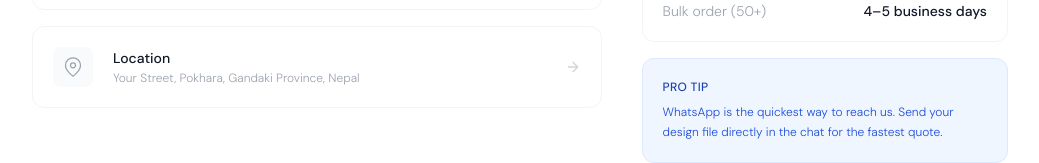
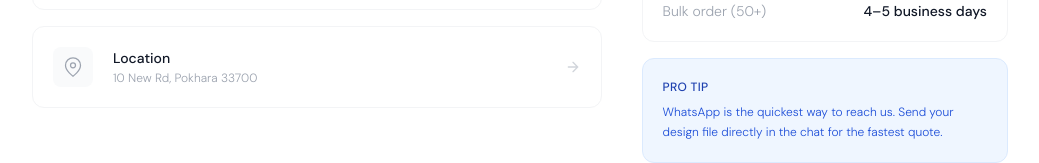
Before and after one commit to tekchapagain1/gandaki-graphics, a Next.js app: page /contact in a window 1280 px wide. Shown: the part 608-771 px from the top of the page, without its empty margins (120-1159 px from the left). Built offline with nearby package versions, Linux system fonts and the light colour scheme; a web font is replaced by a local one.

Commit message:
Updated Location

```diff
--- a/src/components/ContactContent.tsx
+++ b/src/components/ContactContent.tsx
@@ -4,8 +4,8 @@ const WHATSAPP_NUMBER = '9779814137314'
 const WHATSAPP_MESSAGE = 'Hi Gandaki Graphics! I have a question about custom printing.'
 const EMAIL = 'gandakigraphicshome@gmail.com'
 const PHONE = '+977 981-4137314'
-const ADDRESS = 'Your Street, Pokhara, Gandaki Province, Nepal'
-const MAPS_URL = 'https://maps.google.com/?q=Pokhara,Gandaki,Nepal'
+const ADDRESS = '10 New Rd, Pokhara 33700'
+const MAPS_URL = 'https://maps.app.goo.gl/pUARbW21djEWtkKb6'
 
 const faqs = [
   {
```
